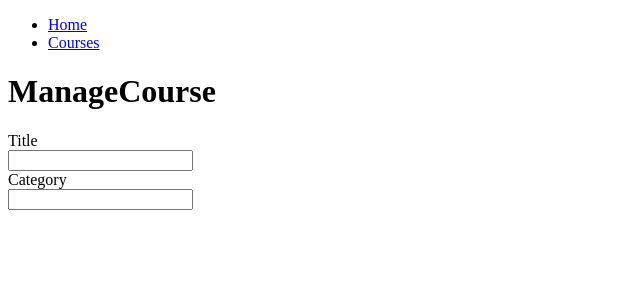
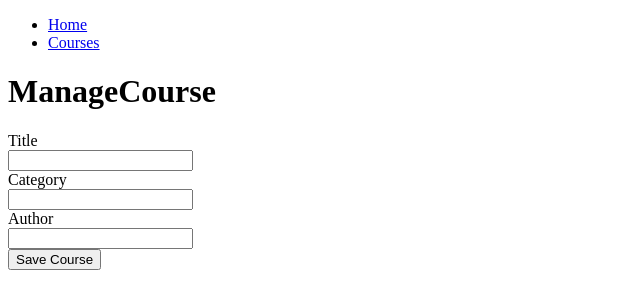
Before and after one commit to markbmullins/ReactCourse, a React (Create React App) app: page /course in a window 1280 px wide. Shown: the top 308 px of the page, without its empty margins (0-640 px from the left). Built offline with nearby package versions, Linux system fonts and the light colour scheme; no server answers.

Commit message:
added UI vlaidation to text input

```diff
--- a/src/components/ManageCoursePage/ManageCoursePage.js
+++ b/src/components/ManageCoursePage/ManageCoursePage.js
@@ -10,9 +10,10 @@ class ManageCoursePage extends Component {
         id: null,
         title: "",
         category: "",
-        slug: null,
-        authorId: null
-      }
+        slug: "",
+        authorId: ""
+      },
+      errors: {}
     };
   }
 
@@ -23,18 +24,32 @@ class ManageCoursePage extends Component {
     this.setState({ course });
   };
 
+  handleSubmit = event => {
+    event.preventDefault();
+    const errors = {};
+    if (!this.state.course.title) errors.title = "Title is required";
+    if (!this.state.course.category) errors.category = "Category is required";
+    if (!this.state.course.authorId) errors.authorId = "Author is required";
+
+    if (Object.keys(errors)) {
+      this.setState({ errors });
+      return;
+    }
+  };
+
   render() {
     return (
       <div>
         <h1>ManageCourse</h1>
 
-        <form>
+        <form onSubmit={this.handleSubmit}>
           <TextInput
             label="Title"
             id="title"
             name="title"
             onChange={this.handleFormChange}
             value={this.state.course.title}
+            error={this.state.errors.title}
           />
           <TextInput
             label="Category"
@@ -42,7 +57,17 @@ class ManageCoursePage extends Component {
             name="category"
             onChange={this.handleFormChange}
             value={this.state.course.category}
+            error={this.state.errors.category}
           />
+          <TextInput
+            label="Author"
+            id="author"
+            name="authorId"
+            onChange={this.handleFormChange}
+            value={this.state.course.authorId}
+            error={this.state.errors.authorId}
+          />
+          <button type="submit">Save Course</button>
         </form>
       </div>
     );
--- a/src/components/TextInput/TextInput.js
+++ b/src/components/TextInput/TextInput.js
@@ -1,7 +1,7 @@
 import React from "react";
 import { PropTypes } from "prop-types";
 
-const TextInput = ({ id, name, value, label, onChange }) => {
+const TextInput = ({ id, name, value, label, onChange, error }) => {
   return (
     <div>
       <label htmlFor={id}>{label}</label>
@@ -13,6 +13,8 @@ const TextInput = ({ id, name, value, label, onChange }) => {
         onChange={onChange}
         value={value}
       />
+      <br />
+      {error && <div style={{ color: "red" }}>{error}</div>}
     </div>
   );
 };
@@ -22,6 +24,11 @@ TextInput.propTypes = {
   name: PropTypes.string.isRequired,
   value: PropTypes.string.isRequired,
   label: PropTypes.string.isRequired,
-  onChange: PropTypes.func.isRequired
+  onChange: PropTypes.func.isRequired,
+  error: PropTypes.string
+};
+
+TextInput.defaultProps = {
+  error: ""
 };
 export default TextInput;
```
